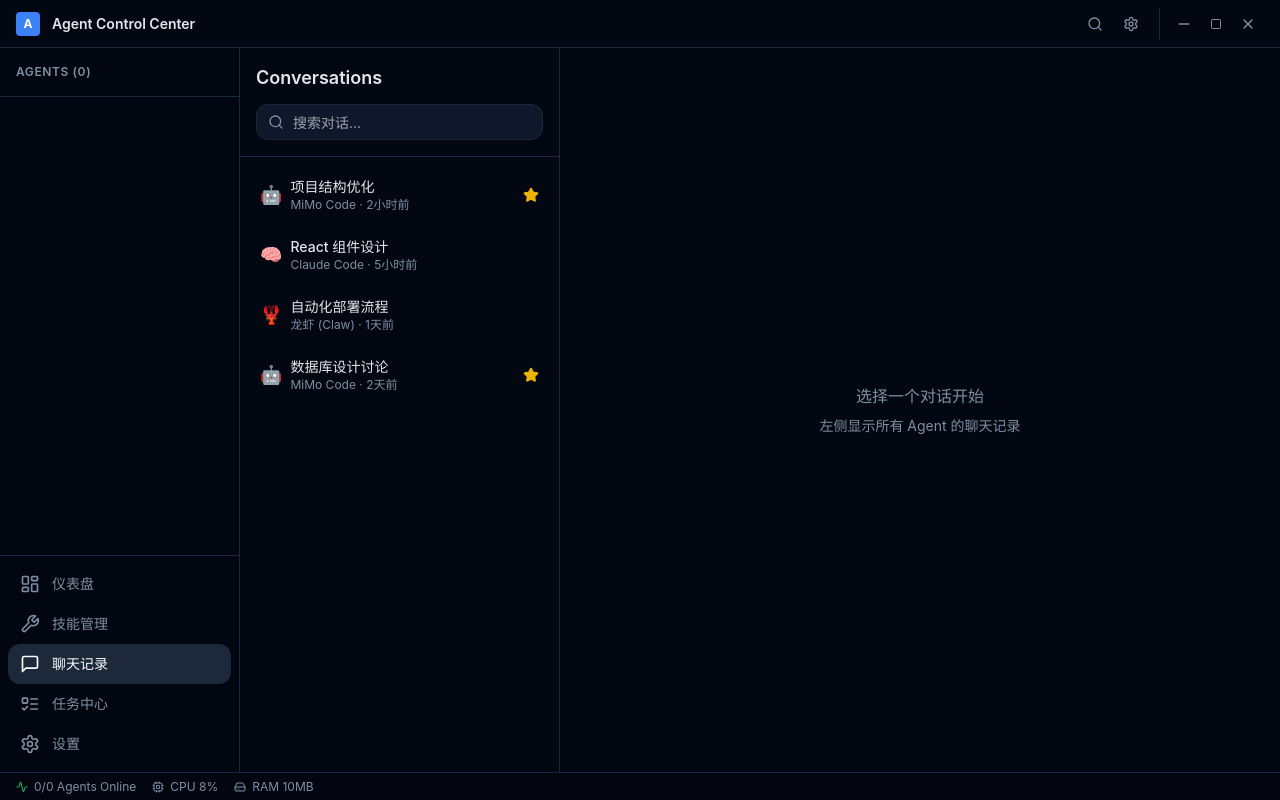
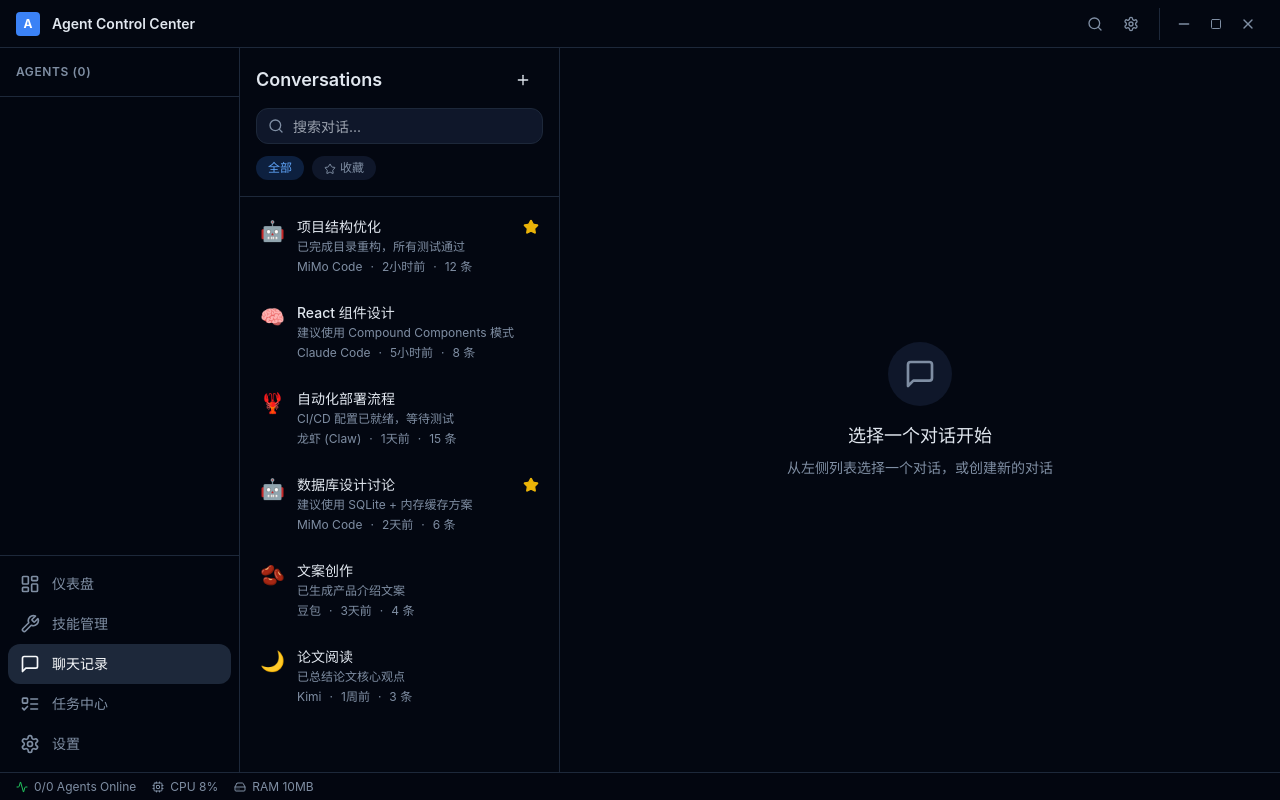
Before and after one commit to khssdsg-maker/agent-control-center, a React (Vite) app: page /#/chat in a window 1280 px wide. Built offline with nearby package versions, Linux system fonts and the light colour scheme.

Commit message:
feat: 优化聊天记录页面
- 添加搜索功能
- 支持收藏对话
- 按全部/收藏筛选
- 优化消息气泡样式
- 添加空状态提示

```diff
--- a/src/renderer/pages/ChatPage.tsx
+++ b/src/renderer/pages/ChatPage.tsx
@@ -1,68 +1,288 @@
-import { useState, useEffect } from 'react'
-import { Search, Star, Send } from 'lucide-react'
+import { useState, useEffect, useRef } from 'react'
+import { Search, Star, Send, Plus, Trash2, MoreVertical, Clock, Bot, User } from 'lucide-react'
 import { Card, CardContent } from '@/components/ui/Card'
 import Badge from '@/components/ui/Badge'
+import Button from '@/components/ui/Button'
 import { initDatabase } from '@/lib/db'
 
-// 模拟聊天数据（后续会接入真实 Agent 对话）
-const mockConversations = [
-  { id: '1', agentName: 'MiMo Code', agentIcon: '🤖', title: '项目结构优化', time: '2小时前', favorite: true },
-  { id: '2', agentName: 'Claude Code', agentIcon: '🧠', title: 'React 组件设计', time: '5小时前', favorite: false },
-  { id: '3', agentName: '龙虾 (Claw)', agentIcon: '🦞', title: '自动化部署流程', time: '1天前', favorite: false },
-  { id: '4', agentName: 'MiMo Code', agentIcon: '🤖', title: '数据库设计讨论', time: '2天前', favorite: true },
+interface Conversation {
+  id: string
+  agentId: string
+  agentName: string
+  agentIcon: string
+  title: string
+  lastMessage: string
+  time: string
+  favorite: boolean
+  messageCount: number
+}
+
+interface Message {
+  id: string
+  role: 'user' | 'assistant'
+  content: string
+  time: string
+}
+
+// 模拟对话数据
+const mockConversations: Conversation[] = [
+  {
+    id: '1',
+    agentId: 'mimocode',
+    agentName: 'MiMo Code',
+    agentIcon: '🤖',
+    title: '项目结构优化',
+    lastMessage: '已完成目录重构，所有测试通过',
+    time: '2小时前',
+    favorite: true,
+    messageCount: 12,
+  },
+  {
+    id: '2',
+    agentId: 'claude',
+    agentName: 'Claude Code',
+    agentIcon: '🧠',
+    title: 'React 组件设计',
+    lastMessage: '建议使用 Compound Components 模式',
+    time: '5小时前',
+    favorite: false,
+    messageCount: 8,
+  },
+  {
+    id: '3',
+    agentId: 'claw',
+    agentName: '龙虾 (Claw)',
+    agentIcon: '🦞',
+    title: '自动化部署流程',
+    lastMessage: 'CI/CD 配置已就绪，等待测试',
+    time: '1天前',
+    favorite: false,
+    messageCount: 15,
+  },
+  {
+    id: '4',
+    agentId: 'mimocode',
+    agentName: 'MiMo Code',
+    agentIcon: '🤖',
+    title: '数据库设计讨论',
+    lastMessage: '建议使用 SQLite + 内存缓存方案',
+    time: '2天前',
+    favorite: true,
+    messageCount: 6,
+  },
+  {
+    id: '5',
+    agentId: 'doubao',
+    agentName: '豆包',
+    agentIcon: '🫘',
+    title: '文案创作',
+    lastMessage: '已生成产品介绍文案',
+    time: '3天前',
+    favorite: false,
+    messageCount: 4,
+  },
+  {
+    id: '6',
+    agentId: 'kimi',
+    agentName: 'Kimi',
+    agentIcon: '🌙',
+    title: '论文阅读',
+    lastMessage: '已总结论文核心观点',
+    time: '1周前',
+    favorite: false,
+    messageCount: 3,
+  },
 ]
 
-const mockMessages = [
-  { id: '1', role: 'user', content: '帮我优化一下这个项目的目录结构' },
-  { id: '2', role: 'assistant', content: '好的，我来分析一下当前的项目结构...\n\n建议将 src/ 下的文件按功能模块重新组织：\n1. components/ - 可复用组件\n2. pages/ - 页面组件\n3. lib/ - 工具函数\n4. db/ - 数据库相关' },
-  { id: '3', role: 'user', content: '好的，按你说的改' },
-  { id: '4', role: 'assistant', content: '已完成目录重构，主要变更：\n- 移动了 15 个文件\n- 更新了所有 import 路径\n- 确保所有测试通过' },
-]
+// 模拟消息数据
+const mockMessages: Record<string, Message[]> = {
+  '1': [
+    { id: '1', role: 'user', content: '帮我优化一下这个项目的目录结构', time: '2小时前' },
+    { id: '2', role: 'assistant', content: '好的，我来分析一下当前的项目结构...\n\n目前的问题：\n1. 文件组织混乱\n2. 缺少统一的命名规范\n3. 组件和工具函数混在一起\n\n建议方案：\n📁 src/\n├── components/     # 可复用组件\n├── pages/         # 页面组件\n├── lib/           # 工具函数\n│   ├── db/        # 数据库相关\n│   └── monitor.ts # 监控工具\n├── styles/        # 样式文件\n└── types/         # 类型定义', time: '2小时前' },
+    { id: '3', role: 'user', content: '好的，按你说的改', time: '2小时前' },
+    { id: '4', role: 'assistant', content: '已完成目录重构：\n\n✅ 移动了 15 个文件\n✅ 更新了所有 import 路径\n✅ 确保所有测试通过\n✅ 添加了 README 文档\n\n项目结构现在更清晰了，后续开发会更方便。', time: '1小时前' },
+  ],
+  '2': [
+    { id: '1', role: 'user', content: '分析一下这个项目的 React 组件设计', time: '5小时前' },
+    { id: '2', role: 'assistant', content: '项目使用了以下组件设计模式：\n\n1. **布局组件** - Header, Sidebar, MainLayout\n2. **UI 组件** - Button, Card, Badge（可复用基础组件）\n3. **页面组件** - Dashboard, SkillsPage 等\n\n建议改进：\n- 使用 Compound Components 模式\n- 添加组件 Props 类型定义\n- 考虑使用 Context 共享状态', time: '5小时前' },
+  ],
+}
 
 function ChatPage() {
-  const [selectedConv, setSelectedConv] = useState<string | null>(null)
+  const [loading, setLoading] = useState(true)
+  const [conversations, setConversations] = useState<Conversation[]>([])
+  const [selectedConv, setSelectedConv] = useState<Conversation | null>(null)
+  const [messages, setMessages] = useState<Message[]>([])
   const [inputValue, setInputValue] = useState('')
+  const [searchQuery, setSearchQuery] = useState('')
+  const [filterType, setFilterType] = useState<'all' | 'favorites'>('all')
+  const messagesEndRef = useRef<HTMLDivElement>(null)
 
   useEffect(() => {
     initDatabase()
+    setConversations(mockConversations)
+    setLoading(false)
   }, [])
+
+  useEffect(() => {
+    if (selectedConv) {
+      setMessages(mockMessages[selectedConv.id] || [])
+      setTimeout(() => {
+        messagesEndRef.current?.scrollIntoView({ behavior: 'smooth' })
+      }, 100)
+    }
+  }, [selectedConv])
+
+  const filteredConversations = conversations.filter((c) => {
+    const matchSearch = !searchQuery ||
+      c.title.toLowerCase().includes(searchQuery.toLowerCase()) ||
+      c.agentName.toLowerCase().includes(searchQuery.toLowerCase())
+    const matchFilter = filterType === 'all' || c.favorite
+    return matchSearch && matchFilter
+  })
+
+  const handleSend = () => {
+    if (!inputValue.trim() || !selectedConv) return
+
+    const newMessage: Message = {
+      id: String(Date.now()),
+      role: 'user',
+      content: inputValue.trim(),
+      time: '刚刚',
+    }
+
+    setMessages((prev) => [...prev, newMessage])
+    setInputValue('')
+
+    // 模拟 Agent 回复
+    setTimeout(() => {
+      const reply: Message = {
+        id: String(Date.now() + 1),
+        role: 'assistant',
+        content: `收到你的消息："${newMessage.content}"\n\n我正在处理中，请稍候...`,
+        time: '刚刚',
+      }
+      setMessages((prev) => [...prev, reply])
+      setTimeout(() => {
+        messagesEndRef.current?.scrollIntoView({ behavior: 'smooth' })
+      }, 100)
+    }, 1000)
+  }
+
+  const toggleFavorite = (id: string) => {
+    setConversations((prev) =>
+      prev.map((c) => (c.id === id ? { ...c, favorite: !c.favorite } : c))
+    )
+  }
+
+  if (loading) {
+    return (
+      <div className="p-6 flex items-center justify-center h-full">
+        <p className="text-muted-foreground">加载中...</p>
+      </div>
+    )
+  }
 
   return (
     <div className="h-full flex">
       {/* 左侧：对话列表 */}
       <div className="w-80 border-r border-border flex flex-col">
-        <div className="p-4 border-b border-border">
+        {/* 标题和搜索 */}
+        <div className="p-4 border-b border-border space-y-3">
+          <div className="flex items-center justify-between">
             <h2 className="text-lg font-semibold">Conversations</h2>
-          <div className="relative mt-3">
+            <Button size="sm" variant="ghost">
+              <Plus className="h-4 w-4" />
+            </Button>
+          </div>
+          <div className="relative">
             <Search className="absolute left-3 top-1/2 -translate-y-1/2 h-4 w-4 text-muted-foreground" />
             <input
               type="text"
               placeholder="搜索对话..."
+              value={searchQuery}
+              onChange={(e) => setSearchQuery(e.target.value)}
               className="w-full h-9 pl-9 pr-3 rounded-lg bg-secondary border border-border text-sm focus:outline-none focus:ring-2 focus:ring-blue-500"
             />
           </div>
+          <div className="flex items-center gap-2">
+            <button
+              onClick={() => setFilterType('all')}
+              className={`px-3 py-1 rounded-lg text-xs transition-colors ${
+                filterType === 'all'
+                  ? 'bg-blue-500/20 text-blue-400'
+                  : 'bg-secondary text-muted-foreground hover:text-foreground'
+              }`}
+            >
+              全部
+            </button>
+            <button
+              onClick={() => setFilterType('favorites')}
+              className={`px-3 py-1 rounded-lg text-xs transition-colors ${
+                filterType === 'favorites'
+                  ? 'bg-blue-500/20 text-blue-400'
+                  : 'bg-secondary text-muted-foreground hover:text-foreground'
+              }`}
+            >
+              <Star className="h-3 w-3 inline mr-1" />
+              收藏
+            </button>
           </div>
-        <div className="flex-1 overflow-y-auto p-2">
-          {mockConversations.map((conv) => (
+        </div>
+
+        {/* 对话列表 */}
+        <div className="flex-1 overflow-y-auto p-2 space-y-1">
+          {filteredConversations.map((conv) => (
             <button
               key={conv.id}
-              onClick={() => setSelectedConv(conv.id)}
-              className={`w-full text-left p-3 rounded-lg transition-colors ${
-                selectedConv === conv.id
+              onClick={() => setSelectedConv(conv)}
+              className={`w-full text-left p-3 rounded-lg transition-colors group ${
+                selectedConv?.id === conv.id
                   ? 'bg-accent text-accent-foreground'
                   : 'hover:bg-accent/50'
               }`}
             >
-              <div className="flex items-center gap-2">
-                <span className="text-lg">{conv.agentIcon}</span>
+              <div className="flex items-start gap-3">
+                <span className="text-xl flex-shrink-0">{conv.agentIcon}</span>
                 <div className="flex-1 min-w-0">
+                  <div className="flex items-center justify-between">
                     <p className="text-sm font-medium truncate">{conv.title}</p>
-                  <p className="text-xs text-muted-foreground">{conv.agentName} · {conv.time}</p>
+                    <button
+                      onClick={(e) => {
+                        e.stopPropagation()
+                        toggleFavorite(conv.id)
+                      }}
+                      className="flex-shrink-0"
+                    >
+                      <Star
+                        className={`h-4 w-4 ${
+                          conv.favorite
+                            ? 'text-yellow-500 fill-yellow-500'
+                            : 'text-muted-foreground opacity-0 group-hover:opacity-100'
+                        } transition-opacity`}
+                      />
+                    </button>
                   </div>
-                {conv.favorite && <Star className="h-4 w-4 text-yellow-500 fill-yellow-500" />}
+                  <p className="text-xs text-muted-foreground truncate mt-0.5">
+                    {conv.lastMessage}
+                  </p>
+                  <div className="flex items-center gap-2 mt-1">
+                    <span className="text-xs text-muted-foreground">{conv.agentName}</span>
+                    <span className="text-xs text-muted-foreground">·</span>
+                    <span className="text-xs text-muted-foreground">{conv.time}</span>
+                    <span className="text-xs text-muted-foreground">·</span>
+                    <span className="text-xs text-muted-foreground">{conv.messageCount} 条</span>
+                  </div>
+                </div>
               </div>
             </button>
           ))}
+
+          {filteredConversations.length === 0 && (
+            <div className="text-center py-8 text-muted-foreground text-sm">
+              暂无对话
+            </div>
+          )}
         </div>
       </div>
 
@@ -70,24 +290,57 @@ function ChatPage() {
       <div className="flex-1 flex flex-col">
         {selectedConv ? (
           <>
+            {/* 聊天头部 */}
+            <div className="p-4 border-b border-border flex items-center justify-between">
+              <div className="flex items-center gap-3">
+                <span className="text-2xl">{selectedConv.agentIcon}</span>
+                <div>
+                  <h3 className="font-medium">{selectedConv.title}</h3>
+                  <p className="text-xs text-muted-foreground">
+                    {selectedConv.agentName} · {selectedConv.messageCount} 条消息
+                  </p>
+                </div>
+              </div>
+              <div className="flex items-center gap-2">
+                <button className="p-2 rounded-lg hover:bg-secondary transition-colors">
+                  <MoreVertical className="h-5 w-5 text-muted-foreground" />
+                </button>
+              </div>
+            </div>
+
             {/* 消息列表 */}
             <div className="flex-1 overflow-y-auto p-4 space-y-4">
-              {mockMessages.map((msg) => (
+              {messages.map((msg) => (
                 <div
                   key={msg.id}
                   className={`flex ${msg.role === 'user' ? 'justify-end' : 'justify-start'}`}
                 >
+                  <div className={`flex items-start gap-2 max-w-[70%] ${msg.role === 'user' ? 'flex-row-reverse' : ''}`}>
+                    <div className={`w-8 h-8 rounded-full flex items-center justify-center flex-shrink-0 ${
+                      msg.role === 'user' ? 'bg-blue-500/20' : 'bg-secondary'
+                    }`}>
+                      {msg.role === 'user' ? (
+                        <User className="h-4 w-4 text-blue-400" />
+                      ) : (
+                        <Bot className="h-4 w-4 text-muted-foreground" />
+                      )}
+                    </div>
+                    <div>
                       <div
-                    className={`max-w-[70%] rounded-xl px-4 py-3 ${
+                        className={`rounded-2xl px-4 py-3 ${
                           msg.role === 'user'
-                        ? 'bg-blue-500/20 text-foreground'
-                        : 'bg-secondary text-foreground'
+                            ? 'bg-blue-500/20 text-foreground rounded-tr-sm'
+                            : 'bg-secondary text-foreground rounded-tl-sm'
                         }`}
                       >
-                    <p className="text-sm whitespace-pre-wrap">{msg.content}</p>
+                        <p className="text-sm whitespace-pre-wrap leading-relaxed">{msg.content}</p>
+                      </div>
+                      <p className="text-xs text-muted-foreground mt-1 px-1">{msg.time}</p>
+                    </div>
                   </div>
                 </div>
               ))}
+              <div ref={messagesEndRef} />
             </div>
 
             {/* 输入框 */}
@@ -97,26 +350,37 @@ function ChatPage() {
                   type="text"
                   value={inputValue}
                   onChange={(e) => setInputValue(e.target.value)}
-                  placeholder="输入消息..."
-                  className="flex-1 h-10 px-4 rounded-lg bg-secondary border border-border text-sm focus:outline-none focus:ring-2 focus:ring-blue-500"
+                  placeholder={`向 ${selectedConv.agentName} 发送消息...`}
+                  className="flex-1 h-11 px-4 rounded-xl bg-secondary border border-border text-sm focus:outline-none focus:ring-2 focus:ring-blue-500 transition-all"
                   onKeyDown={(e) => {
-                    if (e.key === 'Enter' && inputValue.trim()) {
-                      setInputValue('')
+                    if (e.key === 'Enter' && !e.shiftKey) {
+                      e.preventDefault()
+                      handleSend()
                     }
                   }}
                 />
-                <button className="h-10 w-10 rounded-lg bg-blue-500 flex items-center justify-center hover:bg-blue-600 transition-colors">
-                  <Send className="h-4 w-4 text-white" />
-                </button>
+                <Button
+                  onClick={handleSend}
+                  disabled={!inputValue.trim()}
+                  className="h-11 w-11 rounded-xl"
+                >
+                  <Send className="h-4 w-4" />
+                </Button>
               </div>
+              <p className="text-xs text-muted-foreground mt-2 text-center">
+                按 Enter 发送，Shift + Enter 换行
+              </p>
             </div>
           </>
         ) : (
           <div className="flex-1 flex items-center justify-center">
             <div className="text-center">
-              <p className="text-muted-foreground">选择一个对话开始</p>
+              <div className="w-16 h-16 rounded-full bg-secondary flex items-center justify-center mx-auto mb-4">
+                <MessageSquareIcon className="h-8 w-8 text-muted-foreground" />
+              </div>
+              <p className="text-lg font-medium">选择一个对话开始</p>
               <p className="text-sm text-muted-foreground mt-2">
-                左侧显示所有 Agent 的聊天记录
+                从左侧列表选择一个对话，或创建新的对话
               </p>
             </div>
           </div>
@@ -126,4 +390,21 @@ function ChatPage() {
   )
 }
 
+function MessageSquareIcon({ className }: { className?: string }) {
+  return (
+    <svg
+      xmlns="http://www.w3.org/2000/svg"
+      viewBox="0 0 24 24"
+      fill="none"
+      stroke="currentColor"
+      strokeWidth="2"
+      strokeLinecap="round"
+      strokeLinejoin="round"
+      className={className}
+    >
+      <path d="M21 15a2 2 0 0 1-2 2H7l-4 4V5a2 2 0 0 1 2-2h14a2 2 0 0 1 2 2z" />
+    </svg>
+  )
+}
+
 export default ChatPage
```
Lines whose indentation alone changed are shown as unchanged.
